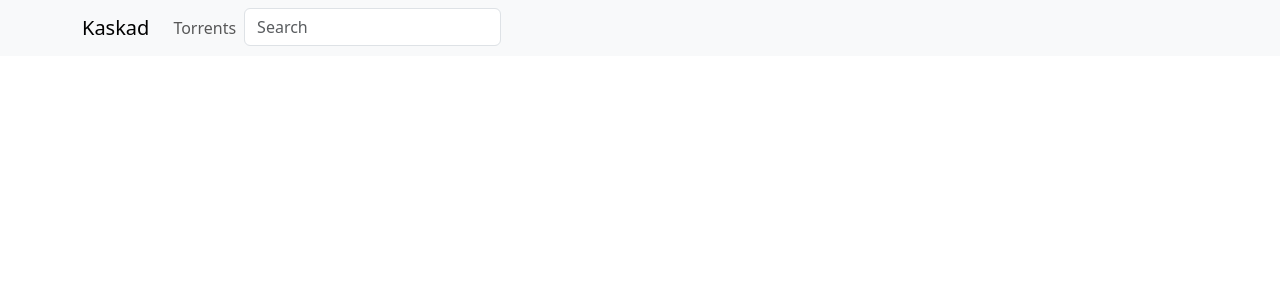
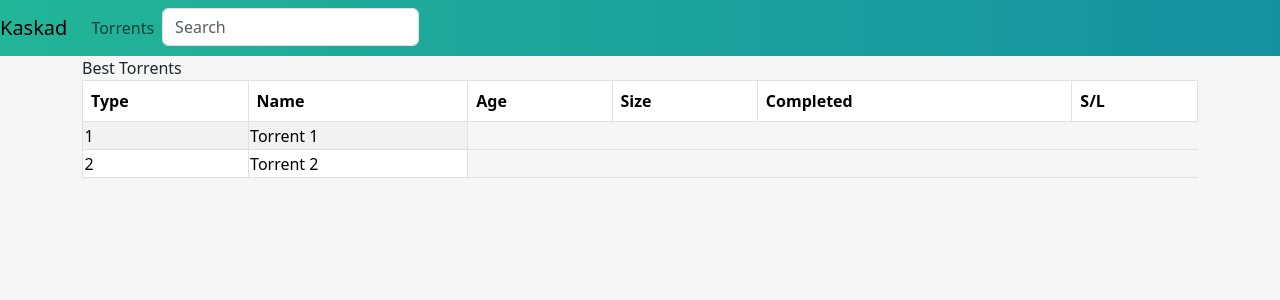
Before and after one commit to Blazkowitcz/kaskad-webapp, a Next.js app: page / in a window 1280 px wide. Shown: the top 300 px of the page. Built offline with nearby package versions, Linux system fonts and the light colour scheme; no server answers.

Commit message:
DRAFT : Edit main page

```diff
--- a/src/app/globals.css
+++ b/src/app/globals.css
@@ -1,11 +1,11 @@
 :root {
-  --background: #ffffff;
+  --background: #f6f6f6;
   --foreground: #171717;
 }
 
 @media (prefers-color-scheme: dark) {
   :root {
-    --background: #0a0a0a;
+    --background: #22282f;
     --foreground: #ededed;
   }
 }
@@ -22,7 +22,7 @@ body {
 
 body {
   color: var(--foreground);
-  background: var(--background);
+  background: var(--background) !important;
   font-family: Arial, Helvetica, sans-serif;
   -webkit-font-smoothing: antialiased;
   -moz-osx-font-smoothing: grayscale;
@@ -44,3 +44,7 @@ a {
     color-scheme: dark;
   }
 }
+
+.test {
+  background: linear-gradient(90deg, #22b598 0%, #1691a0 100%);
+}
--- a/src/app/layout.tsx
+++ b/src/app/layout.tsx
@@ -12,8 +12,7 @@ export default function RootLayout({
   return (
     <html lang="en">
       <body>
-      <Navbar expand="lg" className="bg-body-tertiary">
-      <Container>
+      <Navbar expand="lg" className="bg-body-tertiary test">
           <Navbar.Brand href="#home">Kaskad</Navbar.Brand>
           <Navbar.Toggle aria-controls="basic-navbar-nav" />
           <Navbar.Collapse id="basic-navbar-nav">
@@ -26,7 +25,6 @@ export default function RootLayout({
                   </Form>
               </Nav>
           </Navbar.Collapse>
-      </Container>
       </Navbar>
         <AuthContextProvider>{children}</AuthContextProvider>
       </body>
--- a/src/app/page.tsx
+++ b/src/app/page.tsx
@@ -1,8 +1,27 @@
+"use client"
 import Image from "next/image";
 import styles from "./page.module.css";
+import {Container} from "react-bootstrap"
+import {TorrentTable} from '@/components/TorrentTable/'
+import {Torrent} from "@/types/Torrent";
 
 export default function Home() {
-  return (
-      <></>
-  );
+    const torrents: Torrent[] = [
+        {
+            id: "1",
+            name: "Torrent 1",
+            slug: "torrent-1"
+        },
+        {
+            id: "2",
+            name: "Torrent 2",
+            slug: "torrent-2"
+        }
+    ]
+    return (
+        <Container>
+            <span>Best Torrents</span>
+            <TorrentTable torrents={torrents}/>
+        </Container>
+    );
 }
```
